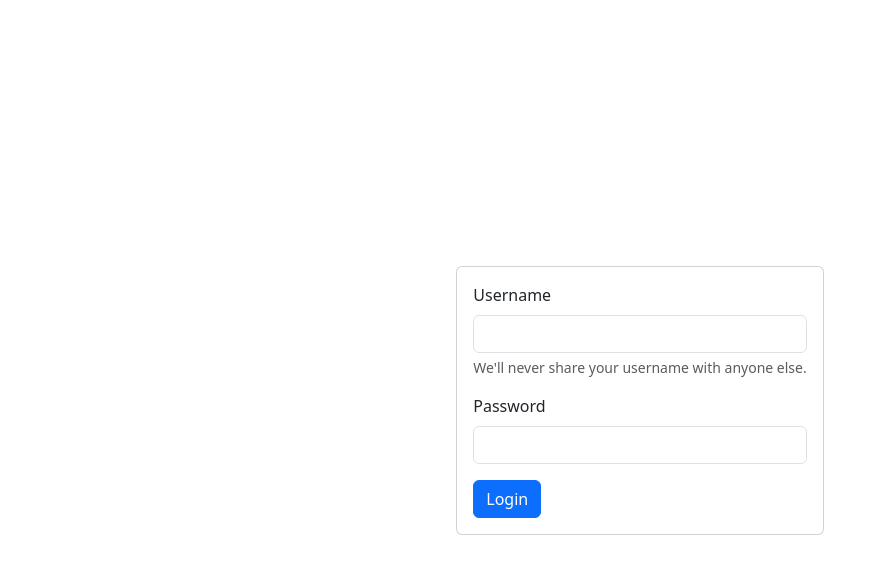
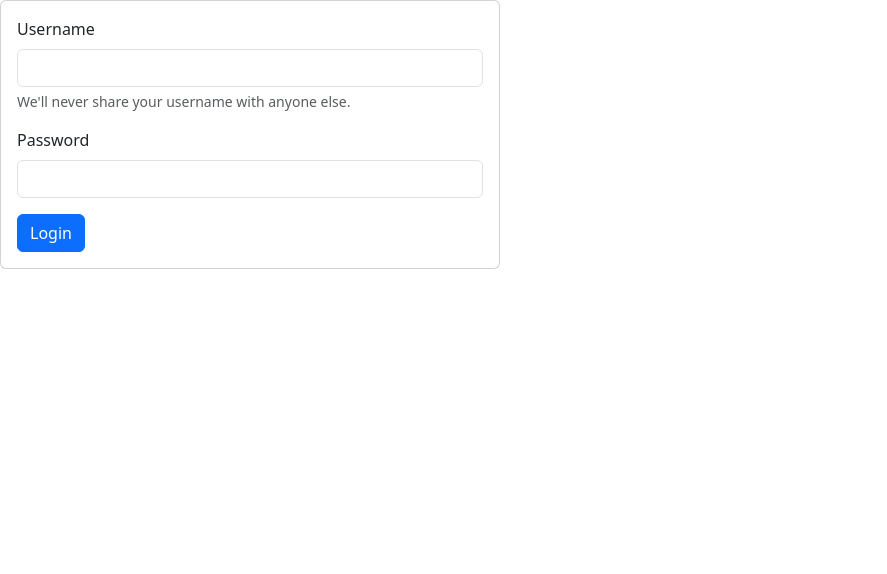
Before and after one commit to Zwogli/todo-list-frontend, an Angular app: page /login in a window 1280 px wide. Before the commit this address led to /. Shown: the top 574 px of the page, without its empty margins (0-887 px from the left). Built offline with nearby package versions, Linux system fonts and the light colour scheme.

Commit message:
Create router

```diff
--- a/src/app/app-routing.module.ts
+++ b/src/app/app-routing.module.ts
@@ -1,10 +1,16 @@
-import { NgModule } from '@angular/core';
-import { RouterModule, Routes } from '@angular/router';
+import { NgModule } from "@angular/core";
+import { RouterModule, Routes } from "@angular/router";
+import { LoginComponent } from "./components/login/login.component";
+import { AllTodosComponent } from "./components/all-todos/all-todos.component";
 
-const routes: Routes = [];
+const routes: Routes = [
+	{ path: "", redirectTo: "login", pathMatch:'full' },
+	{ path: "login", component: LoginComponent },
+	{ path: "todos", component: AllTodosComponent },
+];
 
 @NgModule({
-  imports: [RouterModule.forRoot(routes)],
-  exports: [RouterModule]
+	imports: [RouterModule.forRoot(routes)],
+	exports: [RouterModule],
 })
-export class AppRoutingModule { }
+export class AppRoutingModule {}
--- a/src/app/app.component.html
+++ b/src/app/app.component.html
@@ -1 +1 @@
-<app-login></app-login>
+<router-outlet></router-outlet>
```
Also changed, not shown: src/app/app.component.scss (+4 -4 lines).
